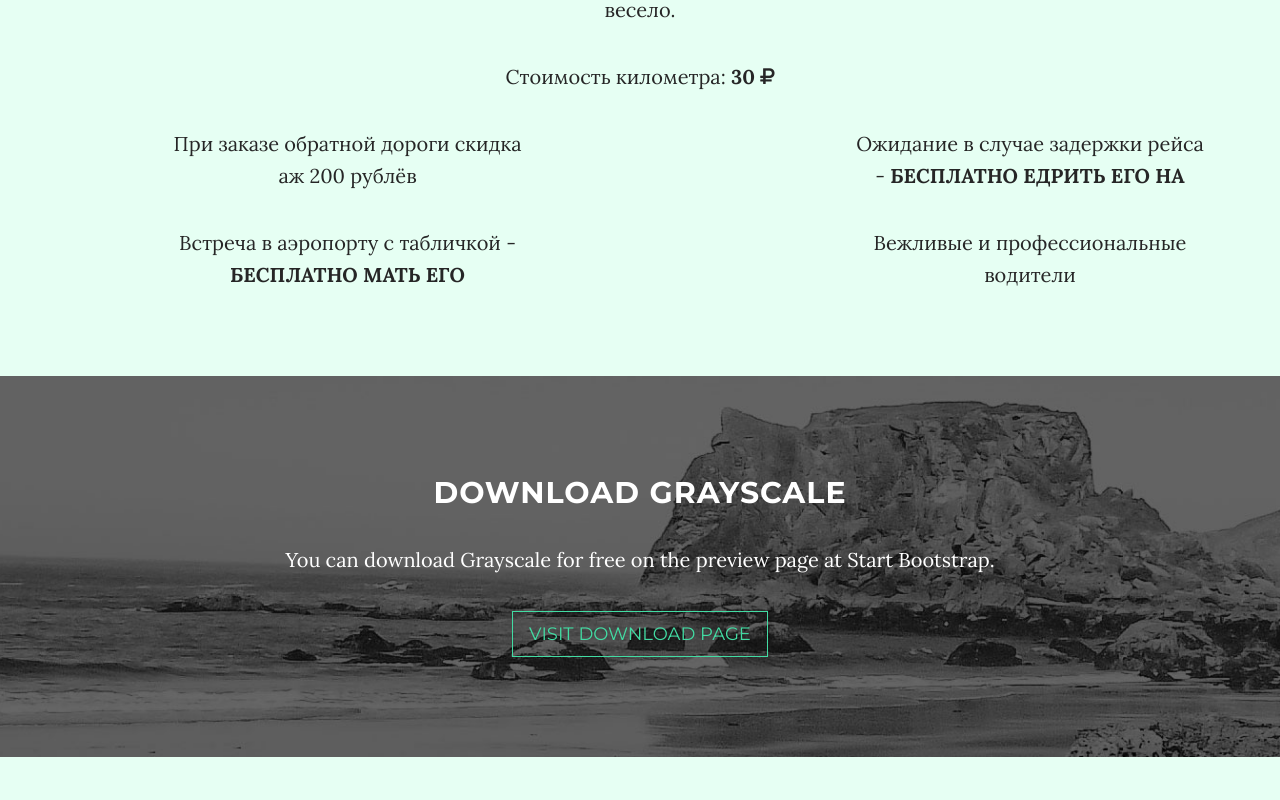
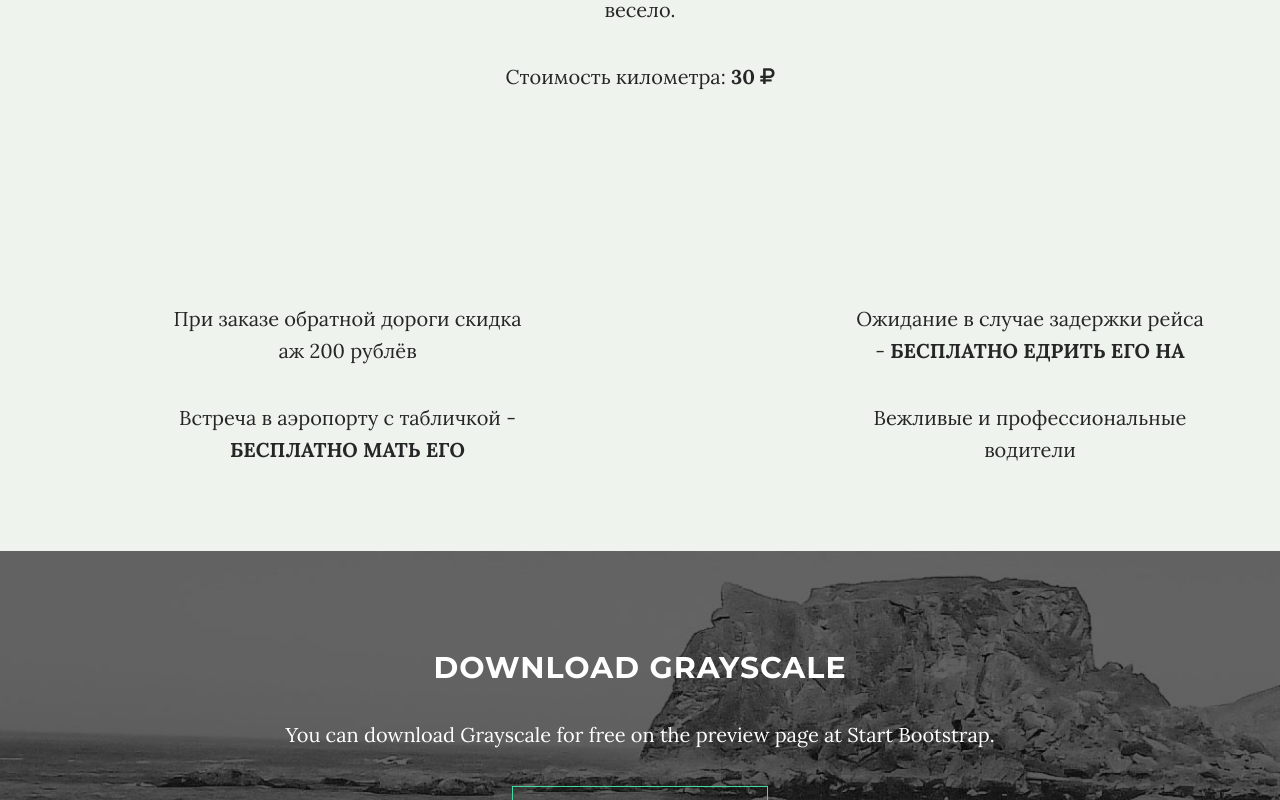
Before and after one commit to Moonfenix/moonfenix.github.io, a plain HTML site: page index.html in a window 1280 px wide. Shown: the part 1180-1980 px from the top of the page. Drawn offline with Linux system fonts and the light colour scheme; some packages are replaced by stand-ins of ours.

Commit message:
Some offsets.

```diff
--- a/css/grayscale.css
+++ b/css/grayscale.css
@@ -9,7 +9,7 @@ body {
     height: 100%;
     font-family: Lora,"Helvetica Neue",Helvetica,Arial,sans-serif;
     color: #262626;
-    background-color: #e6fff3;
+    background-color: #eef3ee;
 }
 
 html {
@@ -263,7 +263,7 @@ a:focus {
 }
 
 .content-section {
-    padding-top: 50px;
+    padding-top: 100px;
 }
 
 .download-section {
--- a/index.html
+++ b/index.html
@@ -105,11 +105,9 @@
 					<p>
 						Стоимость километра: <b>30</b>&nbsp<i class="fa fa-rub"></i>
 					<p>
-
+				</div>
 			</div>
-
-			</div>
-			<div class="row">
+			<div class="row" style="padding-top:175px;">
 				<div class="col-sm-4 col-sm-offset-1">
 					<p>
 						При заказе обратной дороги скидка аж 200 рублёв
```
